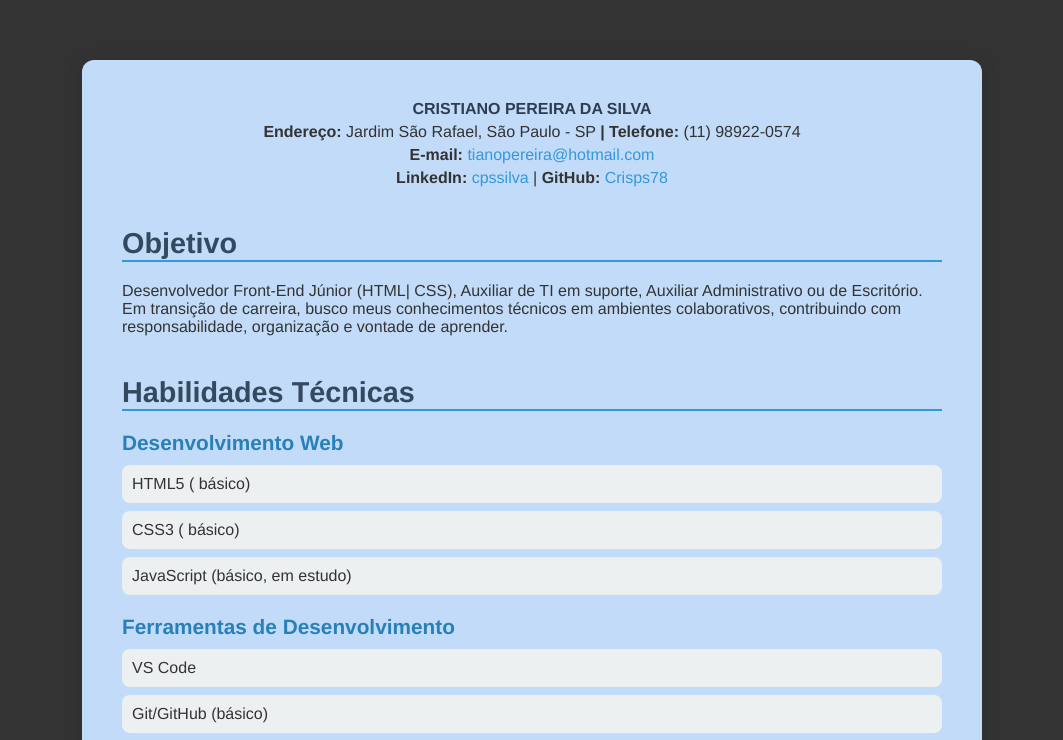
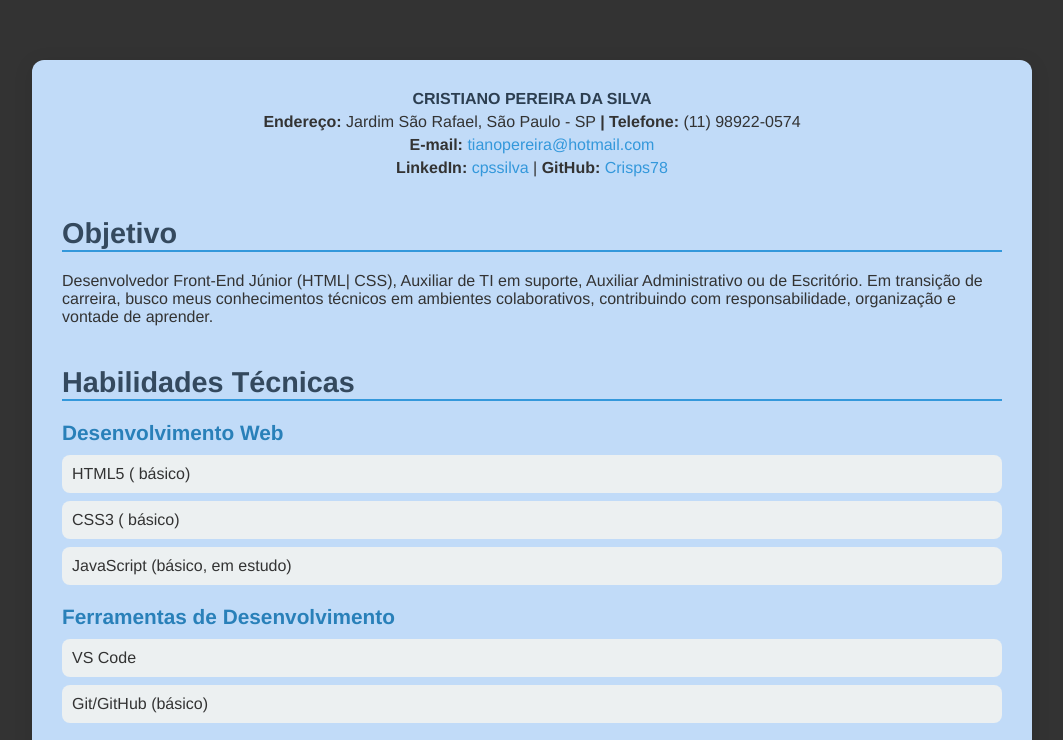
Before and after one commit to Crisps78/curriculo, a plain HTML site: page index.html in a window 1280 px wide. Shown: the top 740 px of the page, without its empty margins (108-1171 px from the left). Drawn offline with Linux system fonts and the light colour scheme.

Commit message:
Update style.css

```diff
--- a/style.css
+++ b/style.css
@@ -18,10 +18,10 @@ main {
 }
 
 .container {
-    max-width: 900px;
+    max-width: 1000px;
     margin: 40px auto;
     background: rgb(193, 219, 248);
-    padding: 40px;
+    padding: 30px;
     border-radius: 12px;
     box-shadow: 0 4px 20px rgba(0, 0, 0, 0.1);
 }
```
